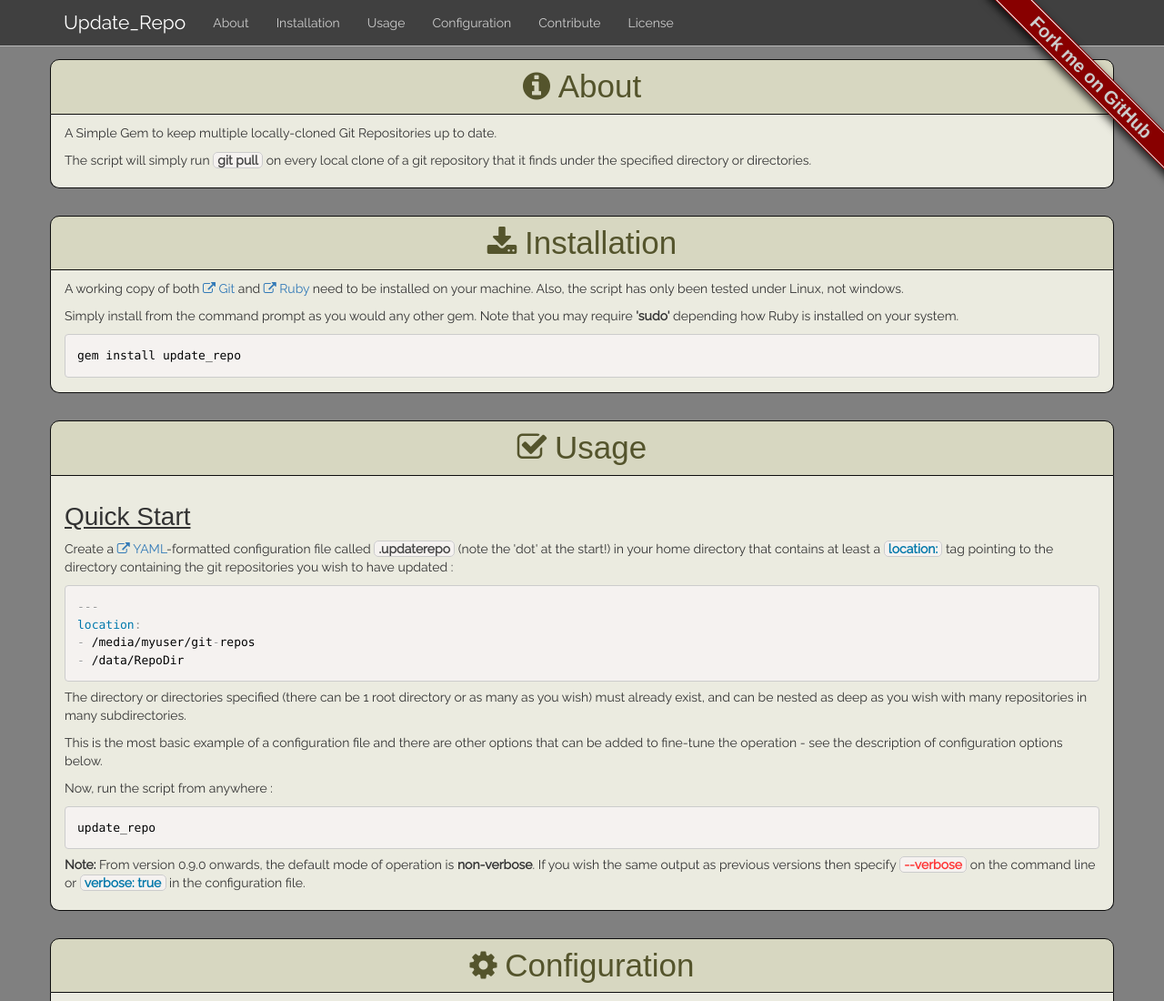
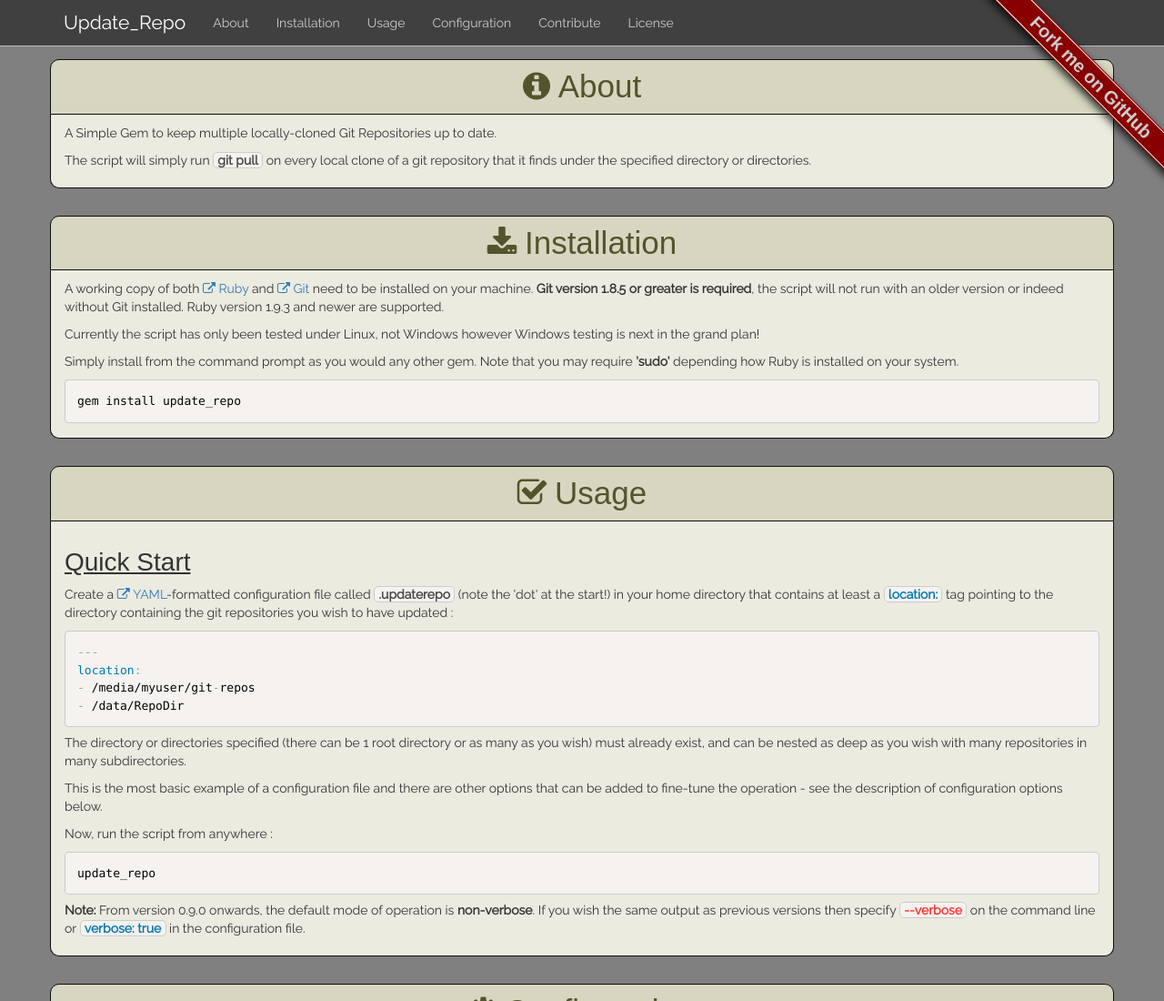
Before and after one commit to seapagan/update_repo, a plain HTML site: page index.html in a window 1280 px wide. Shown: the top 1100 px of the page at 91% size. Drawn offline with nearby package versions, Linux system fonts and the light colour scheme; a web font is replaced by a local one.

Commit message:
Update to specify required Git version and reword that para slightly
Signed-off-by: Grant Ramsay <seapagan@gmail.com>

```diff
--- a/index.html
+++ b/index.html
@@ -80,7 +80,8 @@
         </div><!-- row -->
         <div class="row row-body">
           <div class="col-lg-12 col-md-12">
-            <p>A working copy of both <a href="http://git-scm.com" target="_blank" class="icon fa-external-link">Git</a> and <a href="http://www.ruby-lang.org" target="_blank" class="icon fa-external-link">Ruby</a> need to be installed on your machine. Also, the script has only been tested under Linux, not windows.</p>
+            <p>A working copy of both <a href="http://www.ruby-lang.org" target="_blank" class="icon fa-external-link">Ruby</a> and <a href="http://git-scm.com" target="_blank" class="icon fa-external-link">Git</a> need to be installed on your machine. <b>Git version 1.8.5 or greater is required</b>, the script will not run with an older version or indeed without Git installed. Ruby version 1.9.3 and newer are supported.</p>
+            <p>Currently the script has only been tested under Linux, not Windows however Windows testing is next in the grand plan!</p>
             <p>Simply install from the command prompt as you would any other gem. Note that you may require <b>'sudo'</b> depending how Ruby is installed on your system.</p>
             <pre><code class="language-markup">gem install update_repo</code></pre>
           </div>
```
